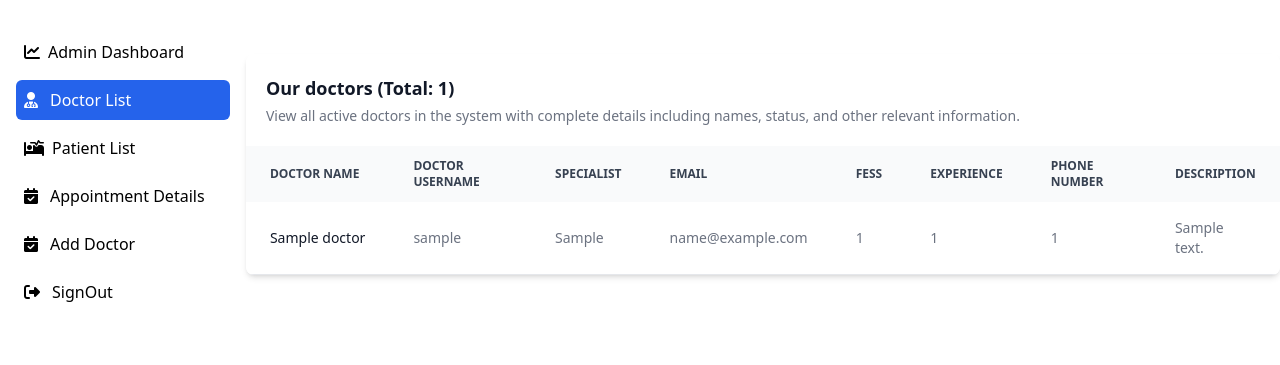
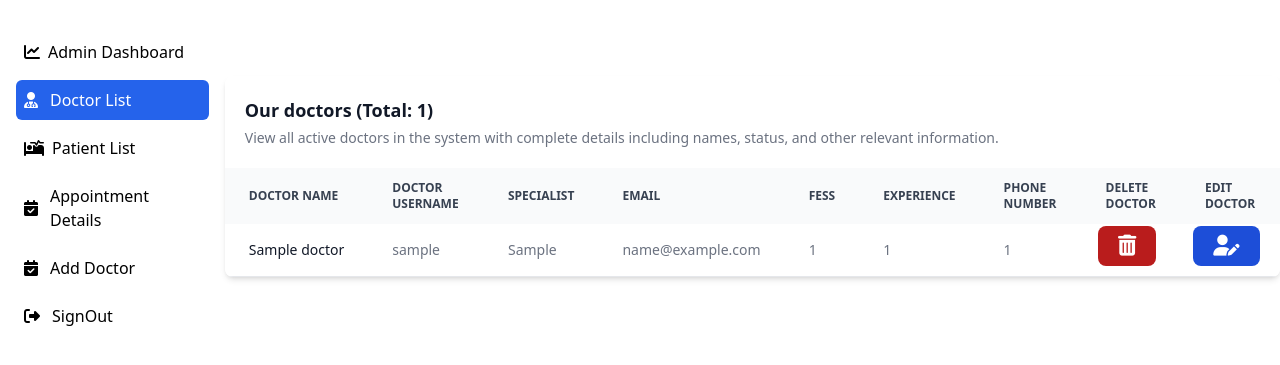
Before and after one commit to AnkitaPal-2002/Clinic-Management-System, a PHP site: page /auth/admin/doctorList.php in a window 1280 px wide. Shown: the part 72-437 px from the top of the page. Run offline with PHP 8.4, Linux system fonts and the light colour scheme; tables that the repository leaves empty hold one stand-in row (values such as "Sample post"); some libraries are stand-ins or nearby versions.

Commit message:
style: add delete and Edit button for doctorsLIst

```diff
--- a/auth/admin/doctorList.php
+++ b/auth/admin/doctorList.php
@@ -112,7 +112,9 @@
                             <th scope="col" class="px-6 py-3">Fess</th>
                             <th scope="col" class="px-6 py-3">Experience</th>
                             <th scope="col" class="px-6 py-3">Phone Number</th>
-                            <th scope="col" class="px-6 py-3">Description</th>
+                            <!-- <th scope="col" class="px-6 py-3">Description</th> -->
+                            <th scope="col" class="px-6 py-3">Delete Doctor</th>
+                            <th scope="col" class="px-6 py-3">Edit Doctor</th>
                         </tr>
                     </thead>
                     <tbody>
@@ -131,7 +133,23 @@
                             echo "<td class='px-6 py-4'>{$doctor['doctorFess']}</td>";
                             echo "<td class='px-6 py-4'>{$doctor['doctorExperience']}</td>";
                             echo "<td class='px-6 py-4'>{$doctor['doctorContacts']}</td>";
-                            echo "<td class='px-6 py-4'>{$doctor['doctorDescription']}</td>";
+                            // echo "<td class='px-6 py-4'>{$doctor['doctorDescription']}</td>";
+                            echo "<td style='text-align: center;'>
+                                    <a href='#'>
+                                        <button type='button' class='focus:outline-none text-white bg-red-700 hover:bg-red-800 focus:ring-4 focus:ring-red-300 font-medium rounded-lg text-sm px-5 py-2.5 me-2 mb-2 dark:bg-red-600 dark:hover:bg-red-700 dark:focus:ring-red-900'>
+                                            <i class='fa-solid fa-trash-can fa-xl'></i>
+                                        </button>
+                                    </a>
+                                </td>";
+
+                            echo "<td style='text-align: center;'>
+                                    <a href='#'>
+                                        <button type='button' class='focus:outline-none text-white bg-blue-700 hover:bg-blue-800 focus:ring-4 focus:ring-blue-300 font-medium rounded-lg text-sm px-5 py-2.5 me-2 mb-2 dark:bg-blue-600 dark:hover:bg-blue-700 dark:focus:ring-blue-900'>
+                                            <i class='fa-solid fa-user-pen fa-xl'></i>
+                                        </button>
+                                    </a>
+                                </td>";
+
                             echo "</tr>";
                         }
                         ?>
```
